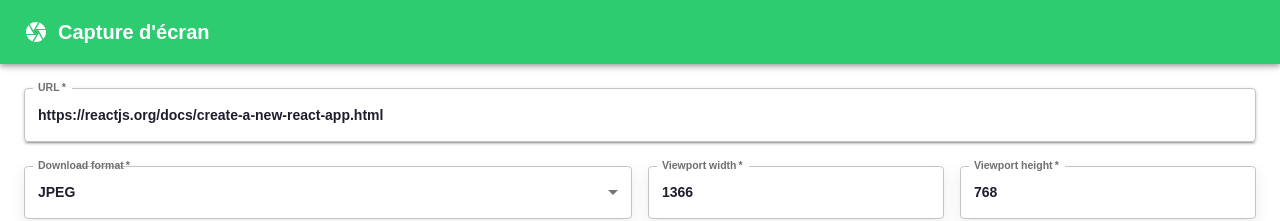
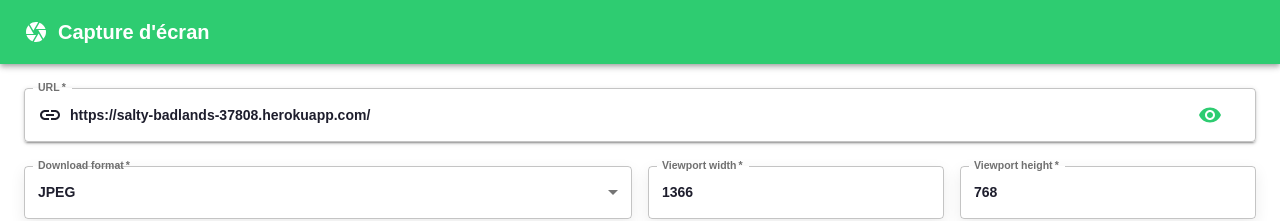
Before and after one commit to mrSamDev/node-screenshots-ui, a React (Create React App) app: page / in a window 1280 px wide. Shown: the top 221 px of the page. Built offline with nearby package versions, Linux system fonts and the light colour scheme.

Commit message:
preview url added

```diff
--- /dev/null
+++ b/src/components/atoms/UrlField.js
@@ -0,0 +1,67 @@
+import React from "react";
+import AccountCircle from "@material-ui/icons/LinkSharp";
+import InputAdornment from "@material-ui/core/InputAdornment";
+import Visibility from "@material-ui/icons/Visibility";
+import { TextField, IconButton } from "@material-ui/core";
+import { useFormContext } from "react-hook-form";
+import IframeModal from "../molecule/Iframe";
+import Tooltip from "@material-ui/core/Tooltip";
+const UrlField = () => {
+  const [preview, setPreview] = React.useState(false);
+  const { register, errors, loading, watch } = useFormContext();
+
+  const url = watch("url");
+
+  return (
+    <React.Fragment>
+      {preview && (
+        <IframeModal
+          handleClose={() => setPreview(false)}
+          open={preview}
+          url={url}
+        />
+      )}
+      <TextField
+        disabled={loading}
+        inputRef={register({ required: true })}
+        error={Boolean(errors.email)}
+        variant="outlined"
+        required
+        type="text"
+        fullWidth
+        label="URL"
+        placeholder="http://www.example.com/"
+        name="url"
+        InputLabelProps={{ shrink: true }}
+        InputProps={{
+          startAdornment: (
+            <InputAdornment position="start">
+              <AccountCircle />
+            </InputAdornment>
+          ),
+          endAdornment: (
+            <InputAdornment position="start">
+              <IconButton
+                onClick={() => setPreview((prev) => !prev)}
+                disabled={!Boolean(url)}
+              >
+                <Tooltip
+                  title={
+                    <>
+                      <p>Preview of given URL</p>
+                      <p>Note: Some urls cannot be previewed</p>
+                    </>
+                  }
+                >
+                  <Visibility color={!Boolean(url) ? "" : "primary"} />
+                </Tooltip>
+              </IconButton>
+            </InputAdornment>
+          ),
+        }}
+      />
+    </React.Fragment>
+  );
+};
+
+export default UrlField;
--- /dev/null
+++ b/src/components/molecule/Iframe.js
@@ -0,0 +1,68 @@
+import React from "react";
+import { makeStyles } from "@material-ui/core/styles";
+import Modal from "@material-ui/core/Modal";
+import Backdrop from "@material-ui/core/Backdrop";
+import Fade from "@material-ui/core/Fade";
+import IconButton from "@material-ui/core/IconButton";
+import Close from "@material-ui/icons/Close";
+const useStyles = makeStyles((theme) => ({
+  modal: {
+    display: "flex",
+    alignItems: "center",
+    justifyContent: "center",
+  },
+  paper: {
+    backgroundColor: theme.palette.background.paper,
+    border: "2px solid #000",
+    boxShadow: theme.shadows[5],
+  },
+  closeIcon: {
+    position: "absolute",
+    top: -11,
+    right: -12,
+    backgroundColor: theme.palette.primary.main,
+    color: "#fff",
+    borderRadius: "100%",
+    display: "flex",
+  },
+}));
+
+export default function IframeModal(props) {
+  const classes = useStyles();
+
+  return (
+    <div>
+      <Modal
+        aria-labelledby="transition-modal-title"
+        aria-describedby="transition-modal-description"
+        className={classes.modal}
+        open={props.open}
+        onClose={props.handleClose}
+        closeAfterTransition
+        BackdropComponent={Backdrop}
+        BackdropProps={{
+          timeout: 500,
+        }}
+      >
+        <Fade in={Boolean(props.open)}>
+          <div
+            style={{ width: "60vw", height: "80vh", position: "relative" }}
+            className={classes.paper}
+          >
+            <iframe
+              id="iframe"
+              src={props.url}
+              style={{ height: "100%", width: "100%" }}
+              allowfullscreen
+            ></iframe>
+            <div className={classes.closeIcon}>
+              <IconButton onClick={props.handleClose}>
+                <Close />
+              </IconButton>
+            </div>
+          </div>
+        </Fade>
+      </Modal>
+    </div>
+  );
+}
--- a/src/components/page/Landing.js
+++ b/src/components/page/Landing.js
@@ -4,7 +4,6 @@
 import {
   Paper,
   Grid,
-  TextField,
   Button,
   Typography,
   Divider,
@@ -17,22 +16,24 @@
 import Container from "../atoms/Container";
 import { Controller, useForm, FormProvider } from "react-hook-form";
 import Camera from "@material-ui/icons/Camera";
-import Warning from "@material-ui/icons/Warning";
 import History from "./History";
 import actions from "../../utils/getScreenShot";
 import sessionStorage from "../../utils/sessionsStorage";
 import SnackBar from "../molecule/SnackBar";
 import ViewPort from "./ViewportView";
-
+import UrlField from "../atoms/UrlField";
 
 const trimText = (string) => {
   const length = 80;
-  if (string.length > length) return string.substring(0, length - 3)
+  if (string.length > length) return string.substring(0, length - 3);
   return string;
 };
 
 const nameGenerator = (url) => {
-  return trimText (url).replaceAll("/", "").replaceAll(":", "").replaceAll(".", "");
+  return trimText(url)
+    .replaceAll("/", "")
+    .replaceAll(":", "")
+    .replaceAll(".", "");
 };
 
 const extensionToFormat = {
@@ -46,14 +47,15 @@
   const [history, setHistory] = React.useState([]);
   const [error, setError] = React.useState(false);
 
+
   React.useEffect(() => {
     const historyValue = sessionStorage.get("fullPageHistory", true) || [];
     setHistory(historyValue.map((i) => ({ ...i, loading: false })) || []);
   }, []);
 
-  const { register, handleSubmit, errors, control, watch ,reset} = useForm({
+  const { register, handleSubmit, errors, control, watch, reset } = useForm({
     defaultValues: {
-      url: "https://reactjs.org/docs/create-a-new-react-app.html",
+      url: "https://salty-badlands-37808.herokuapp.com/",
       dimensions: {
         width: 1366,
         height: 768,
@@ -87,7 +89,7 @@
       actions.getScreenShot(options).then(() => {
         handleHistoryMutator(url, { ...options, loading: false });
       });
-      reset({...rest,url:""})
+      reset({ ...rest, url: "" });
 
       setLoading((prev) => !prev);
     } catch (error) {
@@ -115,19 +117,15 @@
             >
               <Grid item xs={12}>
                 <Paper elevation={2}>
-                  <TextField
-                    disabled={loading}
-                    inputRef={register({ required: true })}
-                    error={Boolean(errors.email)}
-                    variant="outlined"
-                    required
-                    type="text"
-                    fullWidth
-                    label="URL"
-                    placeholder="http://www.example.com/"
-                    name="url"
-                    InputLabelProps={{ shrink: true }}
-                  />
+                  <FormProvider
+                    register={register}
+                    errors={errors}
+                    control={control}
+                    watch={watch}
+                    loading={loading}
+                  >
+                    <UrlField />
+                  </FormProvider>
                 </Paper>
               </Grid>
               <Grid item xs={12}>
```
